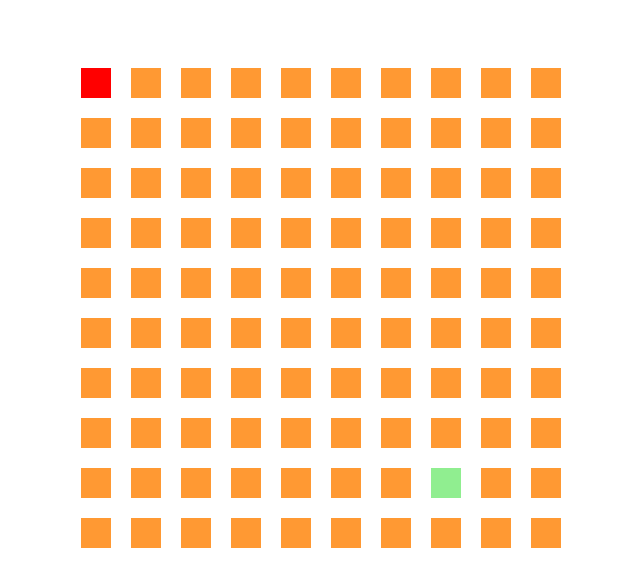
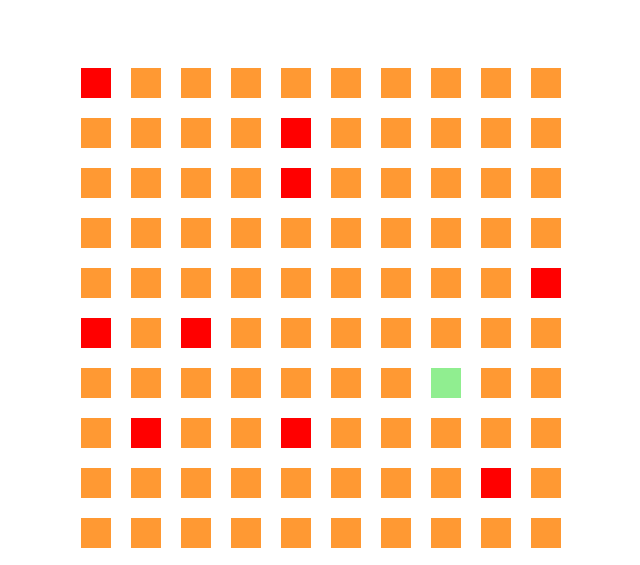
Before and after one commit to Mrez95/CatchTheCat, a plain HTML site: page public_html/index.html in a window 1280 px wide. Both pictures are taken after a click on the element 415 px from the left and 83 px from the top of the page. Shown: the whole page, without its empty margins (319-959 px from the left). Drawn offline with nearby package versions, Linux system fonts and the light colour scheme.

Commit message:
Added New Map Features
Introduced new fence feature which randomly scatters across the map
(amount varies with difficulty) to aid the lower levelled players in
completing the game.
Modularized class structure.

```diff
--- a/public_html/index.html
+++ b/public_html/index.html
@@ -17,7 +17,7 @@
             .platform_exit{
                 background-color:white !important;
             }
-            .platform:hover {
+            .platform:hover, .blocked {
                 background: red;
                 /*                    -webkit-transition: background 0.7s ease-out;
                                     -moz-transition: background 0.7s ease-out;
@@ -50,9 +50,11 @@
                         //$('<div class="platform"/>').appendTo('div.container');
                     }
                 }
-                for (var z = 0; z < 7; z++) { // generate z initial blocks
-                    randX = Math.floor(Math.random() * 12);
-                    randY = Math.floor(Math.random() * 12);
+                for (var z = 0; z < 8; z++) { // generate z initial blocks
+                    console.log(randX);
+                    var randX = Math.floor((Math.random() * 10) + 1);
+                    var randY = Math.floor((Math.random() * 10) + 1);
+                    $("div#" + randX + "-" + randY).addClass("blocked");
                 }
 
 //                    setTimeout(function() {
@@ -60,23 +62,16 @@
 //                    }, 25*i);
                 cat_x = getRandInt(); // called only once on load
                 cat_y = getRandInt();
+                var randWay = Math.floor((Math.random() * 4) + 1); // randomly selects a direction to start 1-4
                 //$(arr[cat_x][cat_y]).css('background-color', 'lightgreen');
                 $("div#" + cat_x + "-" + cat_y).addClass("active");
                 $(".platform").click(function() {
-                    $(this).css({
-                        backgroundColor: 'red'
-//                    WebkitTransition : 'background 0.7s ease-out',
-//                    MozTransition    : 'background 0.7s ease-out',
-//                    MsTransition     : 'background 0.7s ease-out',
-//                    OTransition      : 'background 0.7s ease-out',
-//                    transition       : 'background 0.7s ease-out'
-                    });
                     $(this).addClass("blocked");
-                    findPath(cat_x, cat_y);
+                    findPath(cat_x, cat_y, randWay);
                 });
             });
-            function findPath(x, y) { //NOTE: x is up/down. y is left/right. x-1 is up 1. y-1 is left 1
-                var randWay = Math.floor((Math.random() * 4) + 1); // randomly selects a direction to start 1-4
+            function findPath(x, y, randWay) { //NOTE: x is up/down. y is left/right. x-1 is up 1. y-1 is left 1
+
                 for (i = 0; i < 4; i++) {
                     randWay++;
                     var methodName = 'direction'.concat(randWay > 4 ? randWay -= 4 : randWay);
```
